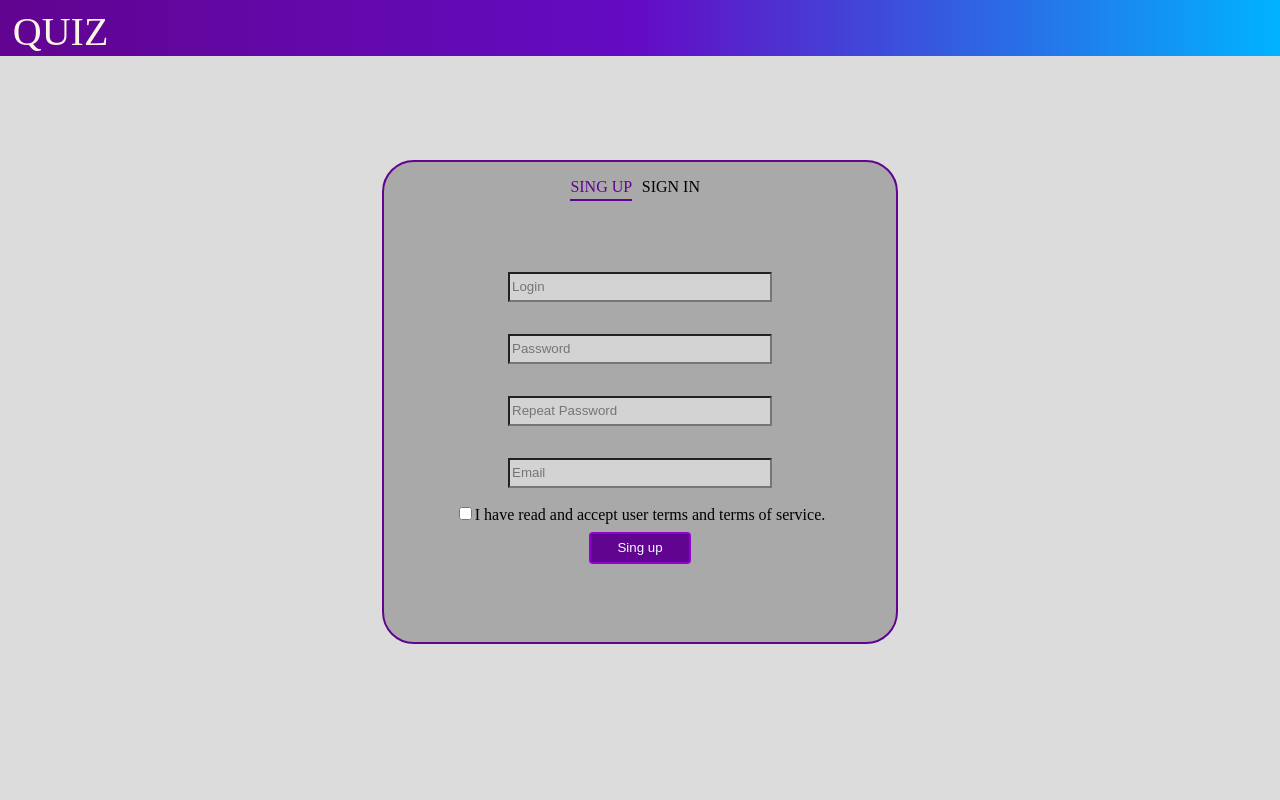
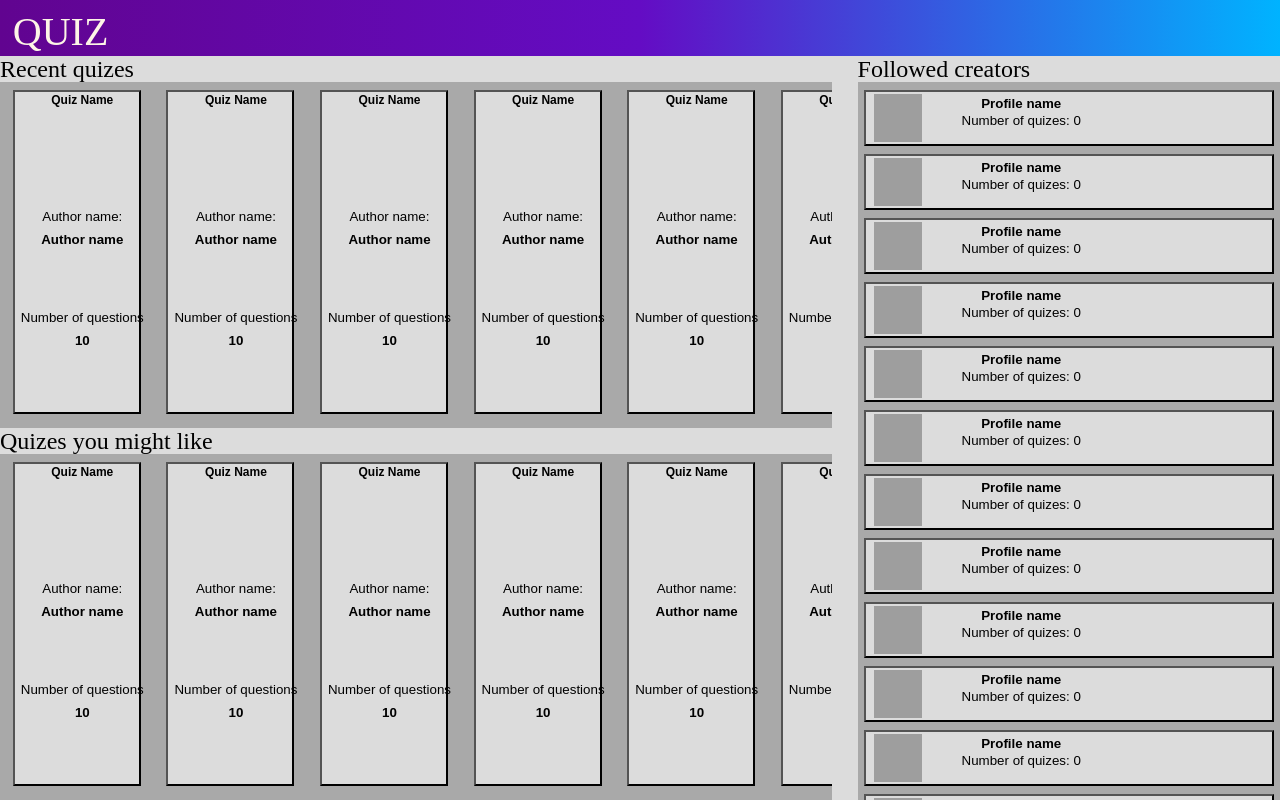
Before and after one commit to KacperWpwr/Quiz_web, a React (Create React App) app: page / in a window 1280 px wide. Built offline with nearby package versions, Linux system fonts and the light colour scheme; grey boxes are pictures that could not be loaded.

Commit message:
Updated main page: - added the support for display of followed creators - added the support for display of proposed quizes

```diff
--- a/src/App.jsx
+++ b/src/App.jsx
@@ -8,7 +8,7 @@ import {Page} from "./PageEnum";
 
 
 export default function App(){
-    const [page,setPage] = useState(Page.LoginPage);
+    const [page,setPage] = useState(Page.MainPage);
     const getpage= ()=>{
         switch (page) {
             case Page.MainPage: return <MainPage setPage={setPage}/>
--- a/src/MainPage/MainPage.jsx
+++ b/src/MainPage/MainPage.jsx
@@ -7,7 +7,7 @@ export default function MainPage({setPage}){
             <div className="main-page-first-batch">
                 <div className="main-page-last-quizes">
                     <div className="main-page-section-name"> Recent quizes</div>
-                    <div className="main-page-last-quizes-display">
+                    <div className="main-page-quizes-display">
                         <div>
                             {generate_quiz_sheet(setPage)}
                             {generate_quiz_sheet(setPage)}
@@ -23,15 +23,49 @@ export default function MainPage({setPage}){
                 </div>
                 <div className="main-page-mentions">
                     <div className="main-page-section-name">Quizes you might like</div>
-                    <div>
-
+                    <div className="main-page-quizes-display">
+                        <div>
+                            {generate_quiz_sheet(setPage)}
+                            {generate_quiz_sheet(setPage)}
+                            {generate_quiz_sheet(setPage)}
+                            {generate_quiz_sheet(setPage)}
+                            {generate_quiz_sheet(setPage)}
+                            {generate_quiz_sheet(setPage)}
+                            {generate_quiz_sheet(setPage)}
+                            {generate_quiz_sheet(setPage)}
+                            {generate_quiz_sheet(setPage)}
+                        </div>
                     </div>
                 </div>
             </div>
             <div className="main-page-users-followed">
                 <div className="main-page-section-name">Followed creators </div>
-                <div>
-
+                <div className="main-page-creator-display">
+                    <div>
+                        {generate_creator_sheet()}
+                        {generate_creator_sheet()}
+                        {generate_creator_sheet()}
+                        {generate_creator_sheet()}
+                        {generate_creator_sheet()}
+                        {generate_creator_sheet()}
+                        {generate_creator_sheet()}
+                        {generate_creator_sheet()}
+                        {generate_creator_sheet()}
+                        {generate_creator_sheet()}
+                        {generate_creator_sheet()}
+                        {generate_creator_sheet()}
+                        {generate_creator_sheet()}
+                        {generate_creator_sheet()}
+                        {generate_creator_sheet()}
+                        {generate_creator_sheet()}
+                        {generate_creator_sheet()}
+                        {generate_creator_sheet()}
+                        {generate_creator_sheet()}
+                        {generate_creator_sheet()}
+                        {generate_creator_sheet()}
+                        {generate_creator_sheet()}
+                        {generate_creator_sheet()}
+                    </div>
                 </div>
             </div>
         </div>
@@ -54,3 +88,16 @@ function generate_quiz_sheet(setPage){
         </button>
     )
 }
+function generate_creator_sheet(){
+    return(
+        <button className="main-page-creator-profile">
+            <div className="main-page-creator-profile-pic-container">
+                <img src="public/empty.jpg" className="main-page-creator-profile-pic"/>
+            </div>
+            <div className="main-page-profile-info-container">
+                <div className="main-page-profile-name">Profile name</div>
+                <div className="main-page-profile-info">Number of quizes: 0</div>
+            </div>
+        </button>
+    )
+}
--- a/src/MainPage/MainPage.scss
+++ b/src/MainPage/MainPage.scss
@@ -1,6 +1,7 @@
 @import "src/index";
 $main-page-height:calc(100vh - $navbar-height);
 $main-page-first-col-width:65vw;
+$main-page-second-col-width: 33vw;
 .main-page-container{
   position: fixed;
   display: flex;
@@ -27,7 +28,7 @@ $main-page-first-col-width:65vw;
 }
 
 .main-page-users-followed{
-  width: 33vw;
+  width: $main-page-second-col-width;
   height: $main-page-height;
   background-color: darkgray;
   overflow-y: scroll;
@@ -39,7 +40,7 @@ $main-page-first-col-width:65vw;
   font-size: 3vh;
   color:black;
 }
-.main-page-last-quizes-display{
+.main-page-quizes-display{
   width: $main-page-first-col-width;
   height: calc($main-page-height / 2 - 2vw);
   display: flex;
@@ -52,7 +53,7 @@ $main-page-first-col-width:65vw;
   width: 10vw;
   margin: 1vh 1vw;
   display: inline-grid;
-
+  background-color: gainsboro;
 
 }
 .main-page-quiz-name{
@@ -66,3 +67,38 @@ $main-page-first-col-width:65vw;
 .main-page-quiz-info-label{
   margin-bottom: 1vh;
 }
+.main-page-creator-display{
+  width: $main-page-second-col-width;
+  height: calc($main-page-height - 2vw);
+  display: flex;
+  overflow-y: scroll;
+}
+.main-page-creator-profile{
+  width: calc($main-page-second-col-width - 1vw);
+  height: 7vh;
+  margin: 1vh 0.5vw;
+  display: flex;
+ justify-items: left;
+  background-color: gainsboro;
+}
+.main-page-creator-profile-pic-container{
+  height: 6vh;
+  width: 6vh;
+  margin: 0.2vh;
+}
+.main-page-creator-profile-pic{
+  height: inherit;
+  width: inherit;
+}
+.main-page-profile-info-container{
+  align-items: center;
+  margin-top: 0.4vh;
+  margin-left: 3vw;
+}
+.main-page-profile-name{
+  font-weight: bolder;
+  margin-bottom: 0.3vh;
+}
+.main-page-profile-info{
+
+}
```
Also changed, not shown: public/empty.jpg (added).
